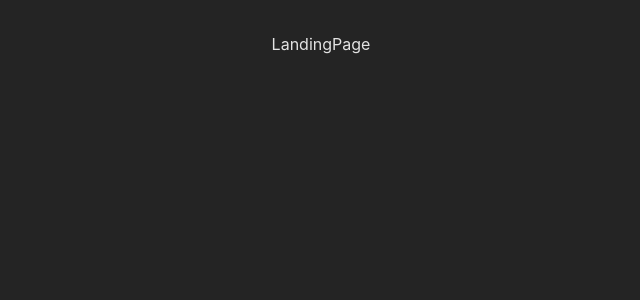
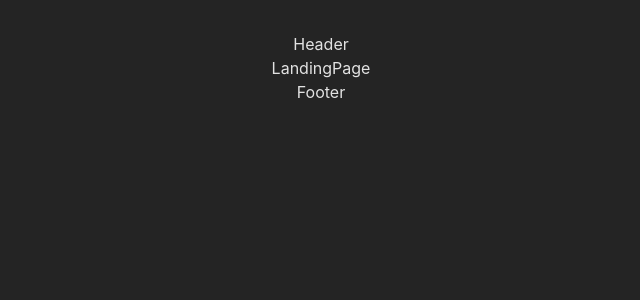
Before and after one commit to kristianravn/instaclone-fe, a React (Vite) app: page / in a window 1280 px wide. Shown: the top 300 px of the page, without its empty margins (319-959 px from the left). Built offline with nearby package versions, Linux system fonts and the light colour scheme.

Commit message:
enhancement: layout

```diff
--- a/src/App.jsx
+++ b/src/App.jsx
@@ -1,25 +1,24 @@
 import {useState, useEffect} from 'react';
 import {  Routes, Route, BrowserRouter } from 'react-router-dom';
 import LandingPage from './pages/landingpage/LandingPage';
-import ImagePage from './pages/imagespage/ImagesPage';
+import ImagesPage from './pages/imagespage/ImagesPage';
 import './App.css'
+import Layout from './components/layout/Layout';
 
 function App() {
 
 
   return (
     <>
-      <BrowserRouter>
+
      <div>
-
-      <Routes>
-        <Route path="/" element={<LandingPage />} />
-        <Route path="/ImagePage" element = {<ImagePage/>} />
-
-
-      </Routes>
+        <Layout>
+          <Routes>
+            <Route path="/" element={<LandingPage />} />
+            <Route path="/images" element = {<ImagesPage/>} />
+          </Routes>
+         </Layout>
       </div>
-    </BrowserRouter>
     </>
   )
 }
--- /dev/null
+++ b/src/components/footer/Footer.jsx
@@ -0,0 +1,9 @@
+import React from 'react'
+
+const Footer = () => {
+  return (
+    <div>Footer</div>
+  )
+}
+
+export default Footer
--- /dev/null
+++ b/src/components/header/Header.jsx
@@ -0,0 +1,9 @@
+import React from 'react'
+
+const Header = () => {
+  return (
+    <div>Header</div>
+  )
+}
+
+export default Header
--- /dev/null
+++ b/src/components/layout/Layout.jsx
@@ -0,0 +1,17 @@
+import { BrowserRouter } from "react-router-dom";
+import Header from "../header/Header";
+import Footer from "../footer/Footer";
+
+const Layout = ({ children }) => {
+  return (
+    <>
+    <Header />
+        <BrowserRouter>
+        {children}
+        </BrowserRouter>
+    <Footer />
+    </>
+  );
+}
+
+export default Layout
--- a/src/pages/imagespage/ImagesPage.jsx
+++ b/src/pages/imagespage/ImagesPage.jsx
@@ -1,4 +1,6 @@
 import React from 'react'
+
+
 
 const ImagesPage = () => {
   return (
--- a/src/pages/landingpage/LandingPage.jsx
+++ b/src/pages/landingpage/LandingPage.jsx
@@ -1,9 +1,11 @@
 import React from 'react'
+
+
 
 const LandingPage = () => {
   return (
     <div>LandingPage</div>
-  )
+  );
 }
 
 export default LandingPage
```
